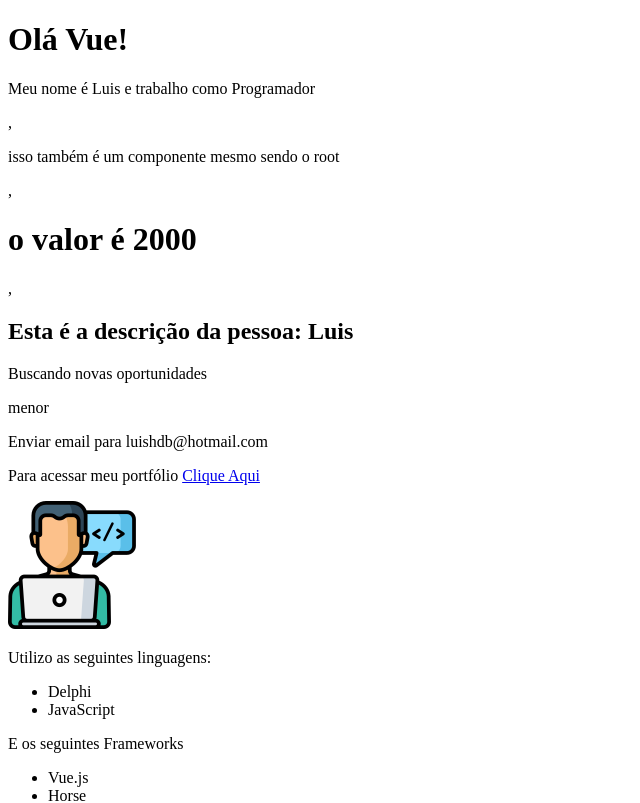
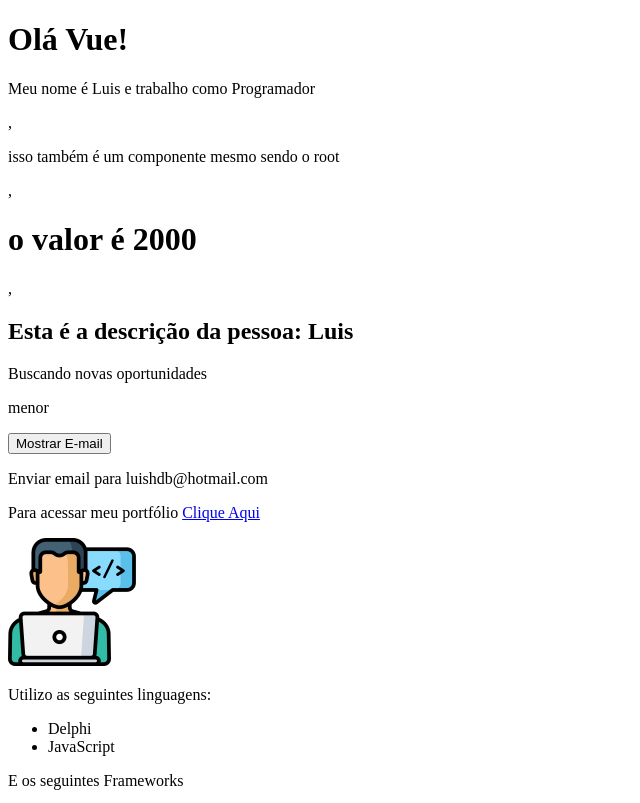
Before and after one commit to LuisBianchines/vue_cli, a Vue app: page / in a window 1280 px wide. Shown: the top 803 px of the page, without its empty margins (0-640 px from the left). Built offline with nearby package versions, Linux system fonts and the light colour scheme.

Commit message:
Fundamentos Métodos

```diff
--- a/src/components/LifeCycle.vue
+++ b/src/components/LifeCycle.vue
@@ -17,12 +17,21 @@
             setTimeout(() => {
                 this.valor = '9000'
             }, 1000);
+
+            this.LifeCycle()
         },
         mounted(){
             setTimeout(() => {
                 this.valor = '2000'
             }, 2000);
 
+            this.LifeCycle()
+
+        },
+        methods: {
+            LifeCycle(){
+                console.log('Deu certo');
+            }
         }
     }
 </script>
--- a/src/components/info.vue
+++ b/src/components/info.vue
@@ -4,9 +4,16 @@
         <p v-else>Buscando novas oportunidades</p>
         <p v-if="4 > 6">Maior</p>
         <p v-else>menor</p>
+
+        <div>
+            <button @click="ShowEmail">{{ textoBotao }}</button>
+        </div>
         <p v-show="mostrar_email">Enviar email para {{ email }}</p>
+
         <p>Para acessar meu portfólio <a v-bind:href="meu_link">Clique Aqui</a></p>
         <Picture />
+
+
 
         <p>Utilizo as seguintes linguagens:</p>
         <ul>
@@ -33,7 +40,18 @@
                 trabalhando: false,
                 email: 'luishdb@hotmail.com',
                 mostrar_email: true,
-                meu_link: 'http://google.com'
+                meu_link: 'http://google.com',
+                textoBotao: 'Mostrar E-mail'
+            }
+        },
+        methods: {
+            ShowEmail(){
+                this.mostrar_email = !this.mostrar_email
+                if(!this.mostrar_email){
+                    this.textoBotao = 'Mostrar E-mail'
+                }else{
+                    this.textoBotao = 'Esconder E-mail'
+                }
             }
         }
     }
```
